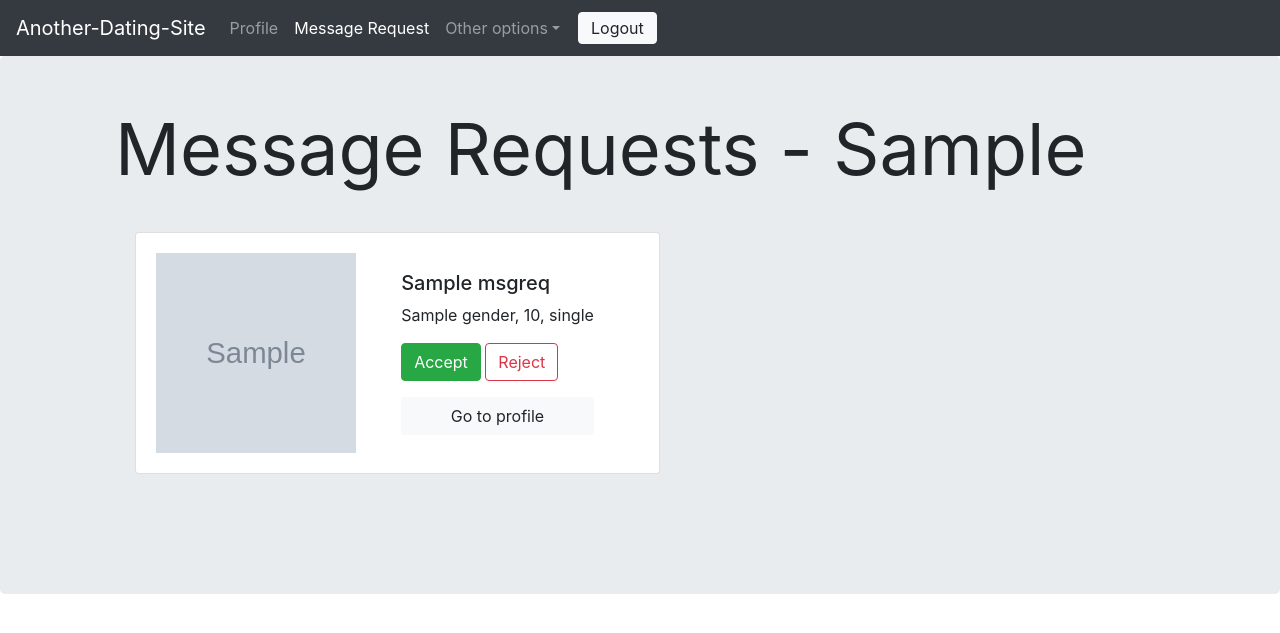
After one commit to Jain-Nishkarsh/SUTT-BackendTask3-DatingSite, a Django app: template DatingSite/Dating_Site_App/templates/Dating_Site_App/messageRequestsPage.html in a window 1280 px wide. The commit adds this page. Shown: the top 633 px of the page. Run offline with Django 3.2, Linux system fonts and the light colour scheme; the template is opened without the code that fills it: most values are stand-ins (such as "Sample title", 1, 10 or a date in 2020); grey boxes marked "Sample" are stand-in pictures; some libraries are stand-ins or nearby versions.

Commit message:
With Message Requests

```diff
--- a/DatingSite/Dating_Site_App/templates/Dating_Site_App/Profile.html
+++ b/DatingSite/Dating_Site_App/templates/Dating_Site_App/Profile.html
@@ -13,7 +13,7 @@
 <main role="main">
     <div class="jumbotron" style="padding: 100px;">
         <div class="container">
-            <h1 class="display-3">Hello, {{user.get_full_name}}</h1>
+            <h1 class="display-3" style="margin-bottom:20px">Hello, {{user.get_full_name}}</h1>
 
             <div style="display: grid; grid-template-columns: 3fr 1fr; column-gap: 25px">
                 <div>
@@ -24,7 +24,7 @@
                         <span style="border-radius: 0 .25rem .25rem 0;" class="input-group-text" id="basic-addon1">{{user.username}}</span>
                     </div>
 
-                    <div style="display: grid; grid-template-columns: 1fr 1fr; width: 50%; column-gap: 25px">
+                    <div style="display: grid; grid-template-columns: 1fr 1fr; column-gap: 25px">
                         <div class="input-group mb-3">
                             <div class="input-group-prepend">
                             <span class="input-group-text" id="basic-addon1">First Name</span>
@@ -82,7 +82,7 @@
                 </div>
 
                 <div>
-                    <img src="{{user.profile.profilephoto.url}}" alt="{{user.profile.profilephoto.url}}" class="img-thumbnail" width=1000 height=1000>
+                    <img src="{{user.profile.profilephoto.url}}" alt="{{user.profile.profilephoto.url}}" class="img-thumbnail" width=1000 height=1000 style="margin-bottom: 5rem">
                 </div>
 
             </div>
--- a/DatingSite/Dating_Site_App/templates/Dating_Site_App/base.html
+++ b/DatingSite/Dating_Site_App/templates/Dating_Site_App/base.html
@@ -38,7 +38,7 @@
                 {% endblock %}
                 {% block MessageRequestButton %}
                 <li class="nav-item">
-                    <a class="nav-link" href="#">Message Request</a>
+                    <a class="nav-link" href="{% url 'messagerequestspage' %}">Message Request</a>
                 </li>
                 {% endblock %}
                 {% block Dropdown %}
@@ -50,6 +50,13 @@
                     </div>
                 </li>
                 {% endblock Dropdown %}
+                {% block LogoutButton %}
+                <li class="nav-item" style="display: flex; align-items:center;">
+                    <div style="width: 100%;">
+                        <a style="height: 2rem; display: flex; align-items: center; margin-left: 10px" class="btn btn-light" href="{% url 'logout' %}">Logout</a>
+                    </div>
+                </li>
+                {% endblock LogoutButton %}
             </ul>
         </div>
     </nav>
--- a/DatingSite/Dating_Site_App/templates/Dating_Site_App/editProfile.html
+++ b/DatingSite/Dating_Site_App/templates/Dating_Site_App/editProfile.html
@@ -12,7 +12,7 @@
 
     <div class="jumbotron" style="padding: 100px;">
         <div class="container">
-            <h1 class="display-3">Hello, {{user.get_full_name}}</h1>
+            <h1 class="display-3" style="margin-bottom: 20px">Hello, {{user.get_full_name}}</h1>
 
             <form action="{% url 'editpage' user.username %}" method="post" enctype="multipart/form-data">
             {% csrf_token %}
@@ -111,7 +111,7 @@
                     </div>
                 </div>
             </div>
-            <input type="submit" class="btn btn-primary" href="#" style="font-size: 12px;"></input>
+            <input type="submit" class="btn btn-primary" href="#" style="margin-top: 1rem"></input>
 
             </form>
         </div>
--- a/DatingSite/Dating_Site_App/templates/Dating_Site_App/login.html
+++ b/DatingSite/Dating_Site_App/templates/Dating_Site_App/login.html
@@ -6,6 +6,7 @@
 {% block ProfileButton %}{% endblock ProfileButton %}
 {% block MessageRequestButton %}{% endblock MessageRequestButton %}
 {% block Dropdown %}{% endblock Dropdown %}
+{% block LogoutButton %}{% endblock LogoutButton %}
 
 {% block content %}
 
@@ -25,7 +26,8 @@
             <div class="card text-center" style="width: 50%; margin: auto; height:20rem">
                 <div class="card-body" style="display: flex; align-items: center; flex-direction: column; justify-content: center;">
                   <h5 class="card-title">You're not logged in!</h5>
-                  <a href="/accounts/google/login/" class="btn btn-primary">Login with BITS ID</a>
+                  <a href="/accounts/google/login/" class="btn btn-primary" style="margin-bottom:5rem">Login with BITS ID</a>
+                  <a class="btn btn-link" href="{% url 'admin:index' %}" role="button">Moderator Login</a>
                 </div>
             </div>
         </div>
--- /dev/null
+++ b/DatingSite/Dating_Site_App/templates/Dating_Site_App/messageRequestsPage.html
@@ -0,0 +1,59 @@
+{% extends 'Dating_Site_App/base.html' %}
+{% load friendshiptags %}
+
+{% block title %}Message Requests{% endblock title %}
+
+{% block MessageRequestButton %}
+<li class="nav-item active">
+    <a class="nav-link" href="{% url 'messagerequestspage' %}">Message Request</a>
+</li>
+{% endblock %}
+
+{% block content %}
+<main role="main">
+    <div class="jumbotron" style="padding: 100px; padding-top: 50px">
+        <div class="container">
+            <h1 class="display-3" style="margin-bottom: 20px;"><b>Message Requests - {{ignoredRequestscount}}</b></h1>
+            {% comment %} {% if unreadRequestscount > 0 %}
+                <h3>New Requests: {{unreadRequestscount}}</h3>
+                <div style="display: grid; grid-template-columns: auto">
+                    {% for msgreq, age in unreadRequests %}
+                    <div class="card" style="width: 50%; margin: 20px">
+                        <div class="card-body" style="display:flex">
+                            <img src="{{msgreq.profile.profilephoto.url}}" alt="{{msgreq.profile.profilephoto.url}}" width=200 height=200>
+                            <div style="display: flex; flex-direction: column; margin: auto">
+                                <h5>{{msgreq.get_full_name}}</h5>
+                                <p>{{msgreq.profile.gender}}, {{age}}, {{msgreq.profile.status}}</p>
+                                <div>
+                                    <a class="btn btn-success" href="{% url 'respondmessagerequest' fromuser=msgreq.username response='accept' %}">Accept</a>
+                                    <a class="btn btn-outline-danger" href="{% url 'respondmessagerequest' fromuser=msgreq.username response='reject' %}">Reject</a>
+                                </div>
+                            </div>
+                        </div>
+                    </div>
+                    {% endfor %}
+                </div>
+            {% endif %} {% endcomment %}
+            {% comment %} <h3>Pending Requests: {{ignoredRequestscount}}</h3> {% endcomment %}
+            <div style="display: grid; grid-template-columns: 50% 50%; grid-column-gap: 10px">
+                {% for msgreq, age in ignoredRequests %}
+                <div class="card" style="width: 100%; margin: 20px">
+                    <div class="card-body" style="display:flex">
+                        <img src="{{msgreq.profile.profilephoto.url}}" alt="{{msgreq.profile.profilephoto.url}}" width=200 height=200>
+                        <div style="display: flex; flex-direction: column; margin: auto">
+                            <h5>{{msgreq.get_full_name}}</h5>
+                            <p>{{msgreq.profile.gender}}, {{age}}, {{msgreq.profile.status}}</p>
+                            <div>
+                                <a class="btn btn-success" href="{% url 'respondmessagerequest' fromuser=msgreq.username response='accept' %}">Accept</a>
+                                <a class="btn btn-outline-danger" href="{% url 'respondmessagerequest' fromuser=msgreq.username response='reject' %}">Reject</a>
+                            </div>
+                            <a class="btn btn-light" href="{% url 'profile' msgreq.username %}" style="margin-top: 1rem">Go to profile</a>
+                        </div>
+                    </div>
+                </div>
+                {% endfor %}
+            </div>
+        </div>
+    </div>
+</main>
+{% endblock content %}
```
Also changed, not shown: DatingSite/Dating_Site_App/models.py (+8 -9 lines), DatingSite/Dating_Site_App/templates/Dating_Site_App/home.html (+8 -8 lines), DatingSite/Dating_Site_App/urls.py (+5 -2 lines), DatingSite/Dating_Site_App/views.py (+47 -34 lines), DatingSite/db.sqlite3, DatingSite/media/AgniswarDas_profilePic.jpg (deleted), DatingSite/media/NishkarshJain_profilePic.jpg (deleted), DatingSite/media/Test01_profilePic.jpg (deleted), DatingSite/media/TestUser01_profilePic.jpg (deleted), DatingSite/media/images/DefaultPic.jpg (deleted), DatingSite/media/nishkarsh_profilePic.jpg (deleted), 1 other file.
